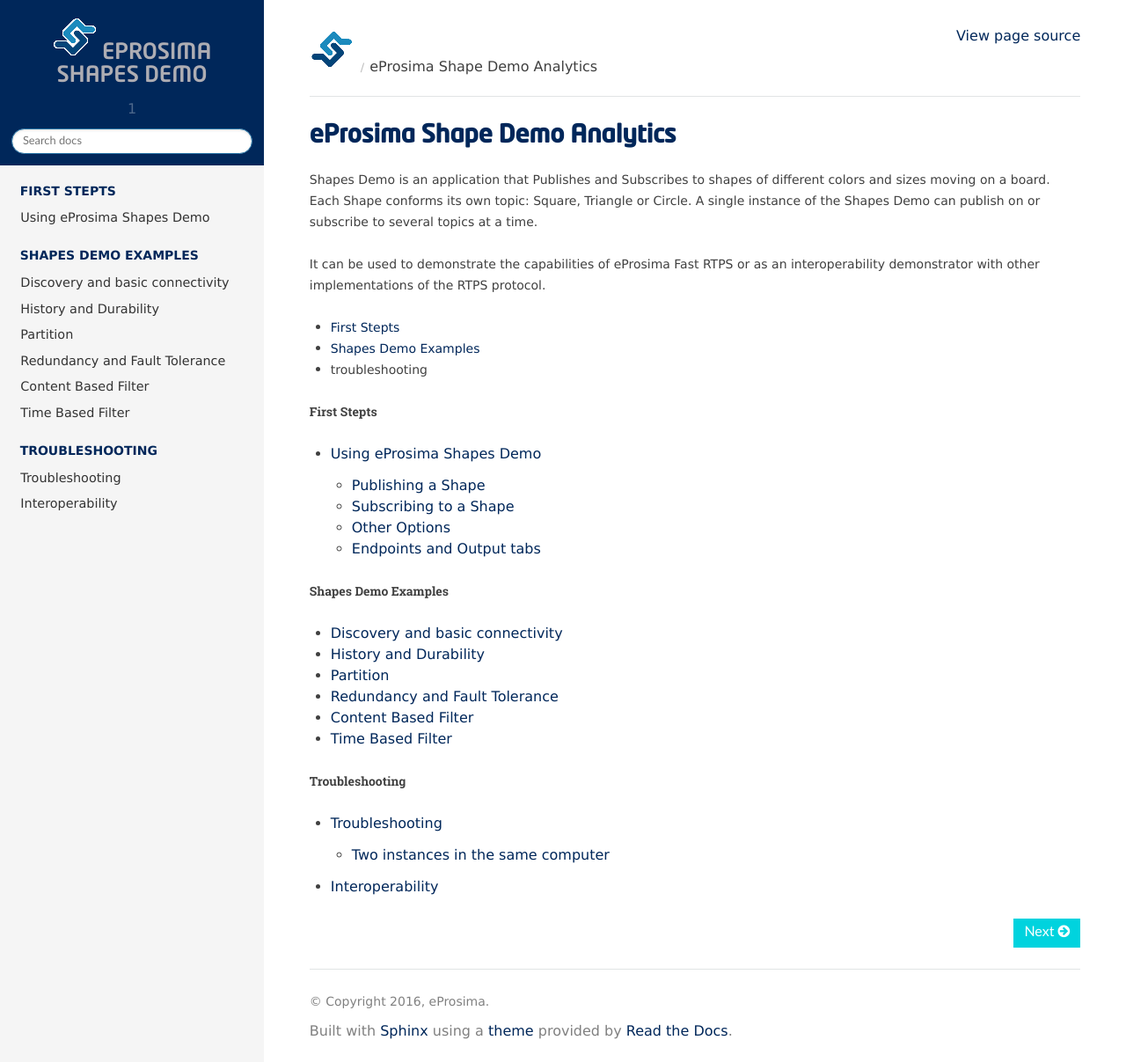
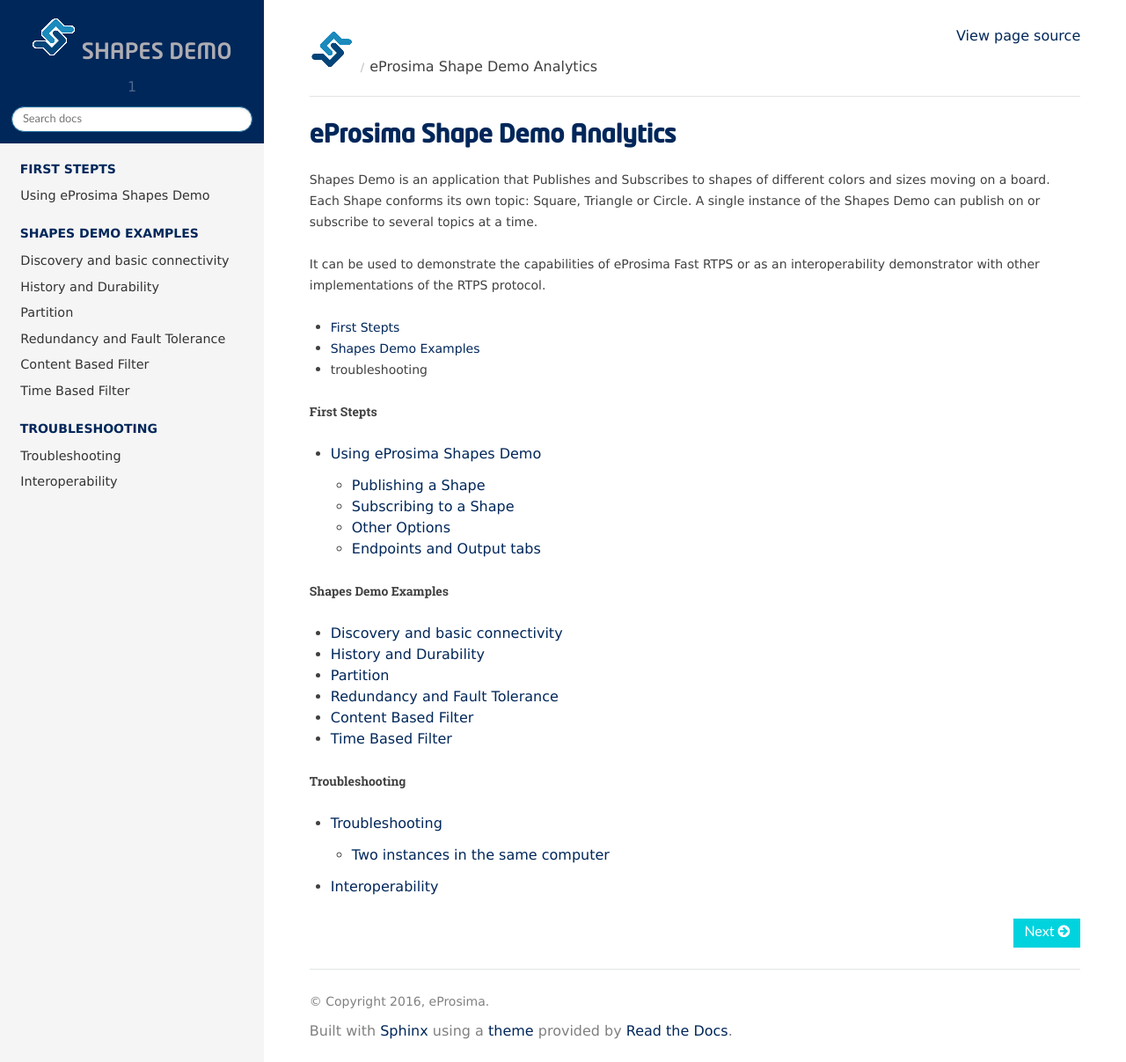
Before and after one commit to eProsima/Shapes-Demo-Docs, a Sphinx documentation site: the page built from docs/index.rst, in a window 1280 px wide and 1207 px high. Shown: the whole window at 88% size. Built offline with Sphinx 7.4.7 and the Read the Docs theme 2.0.0, drawn with Linux system fonts in a browser that asks for light colours.

Commit message:
Update conf.py

```diff
--- a/docs/conf.py
+++ b/docs/conf.py
@@ -48,7 +48,7 @@
 master_doc = 'index'
 
 # General information about the project.
-project = u' eProsima Shapes Demo'
+project = u'Shapes Demo'
 copyright = u'2016, eProsima'
 author = u'eProsima'
 
```
